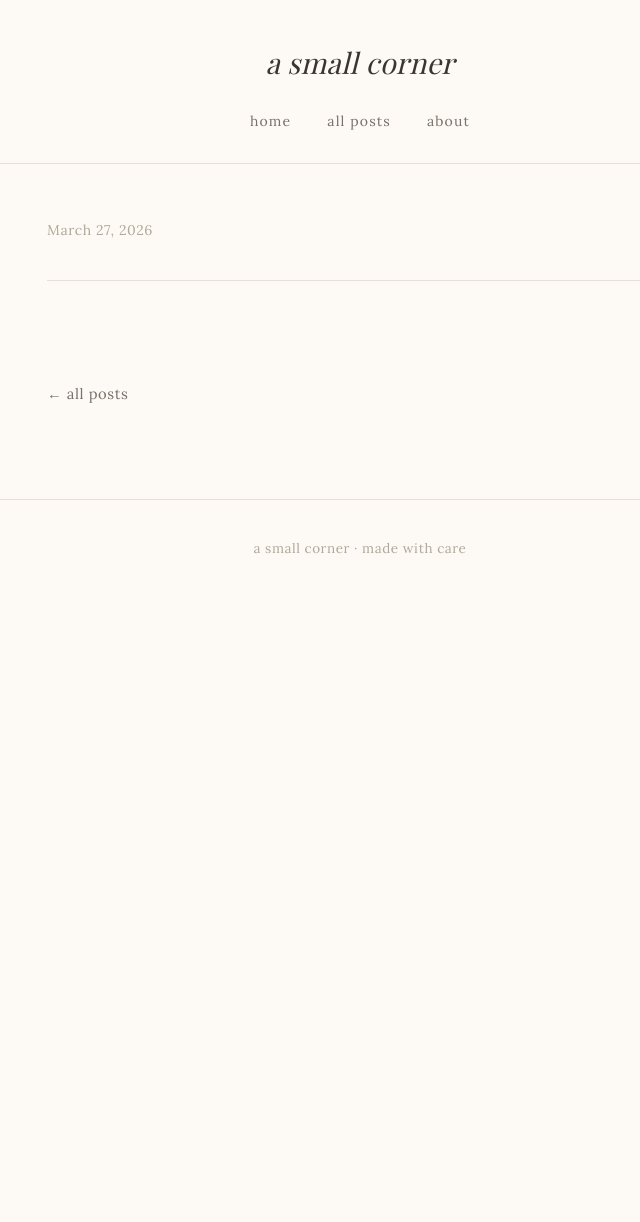
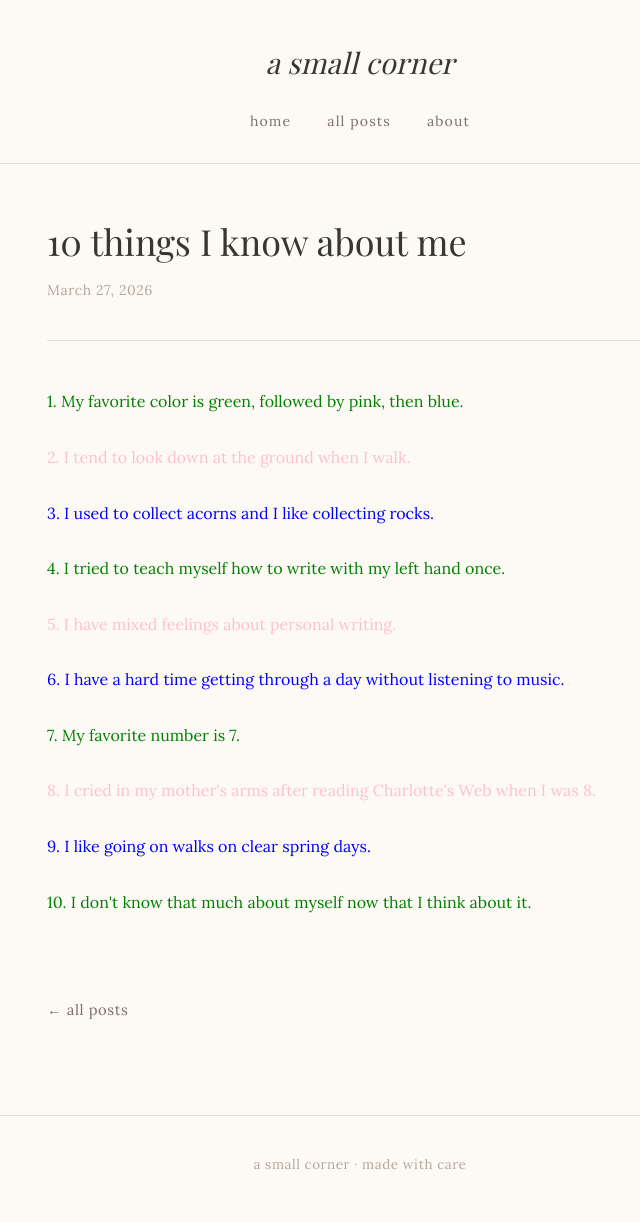
Before and after one commit to rebeccakoleth/rebeccakoleth.github.io, a Jekyll site: the page built from _posts/2026-03-27-a-first-post.md, in a window 1280 px wide. Shown: the whole page, without its empty margins (280-920 px from the left). Built offline with Jekyll 4.4.1, drawn with Linux system fonts in a browser that asks for light colours; some web fonts are replaced; before the commit the page ends 900 px from its top, so only the background shows below that.

Commit message:
Update 2026-03-27-a-first-post.md

```diff
--- a/_posts/2026-03-27-a-first-post.md
+++ b/_posts/2026-03-27-a-first-post.md
@@ -1,5 +1,16 @@
 ---
 layout: post
-title: ""
+title: "10 things I know about me"
 date: 2026-03-27
 ---
+
+<p style = "color: green; font-size: 16px;">1. My favorite color is green, followed by pink, then blue.</p>
+<p style = "color: pink; font-size: 16px;">2. I tend to look down at the ground when I walk.</p>
+<p style = "color: blue; font-size: 16px;">3. I used to collect acorns and I like collecting rocks.</p>
+<p style = "color: green; font-size: 16px;">4. I tried to teach myself how to write with my left hand once.</p>
+<p style = "color: pink; font-size: 16px;">5. I have mixed feelings about personal writing.</p>
+<p style = "color: blue; font-size: 16px;">6. I have a hard time getting through a day without listening to music.</p>
+<p style = "color: green; font-size: 16px;">7. My favorite number is 7.</p>
+<p style = "color: pink; font-size: 16px;">8. I cried in my mother's arms after reading Charlotte's Web when I was 8.</p>
+<p style = "color: blue; font-size: 16px;">9. I like going on walks on clear spring days.</p>
+<p style = "color: green; font-size: 16px;">10. I don't know that much about myself now that I think about it. </p>
```
